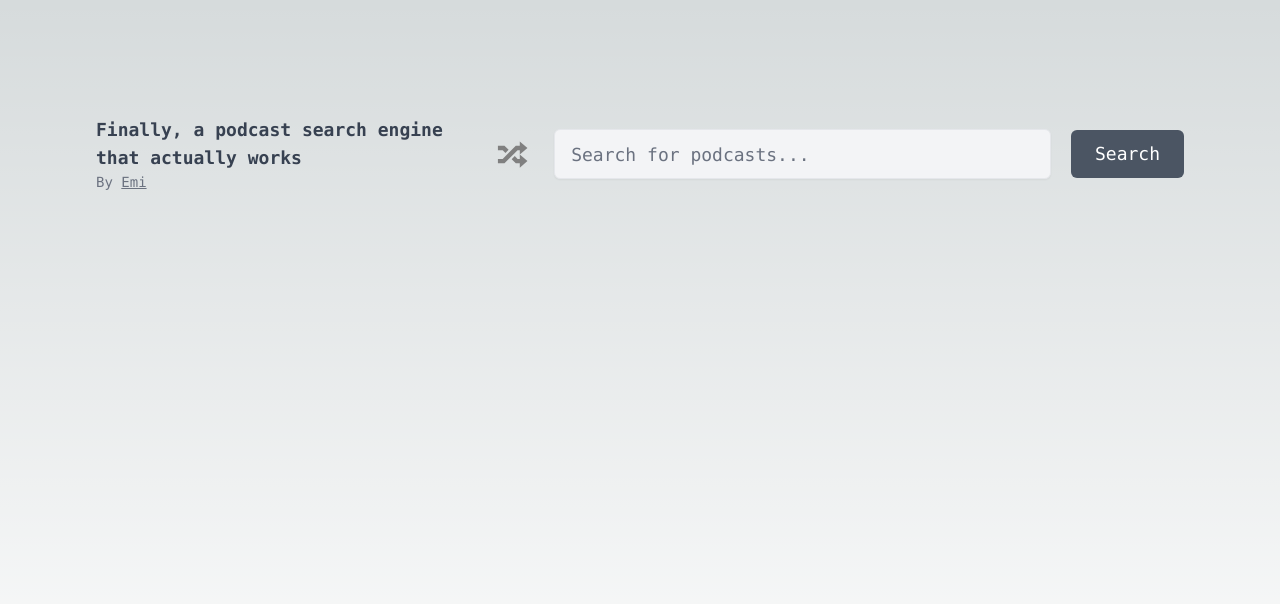
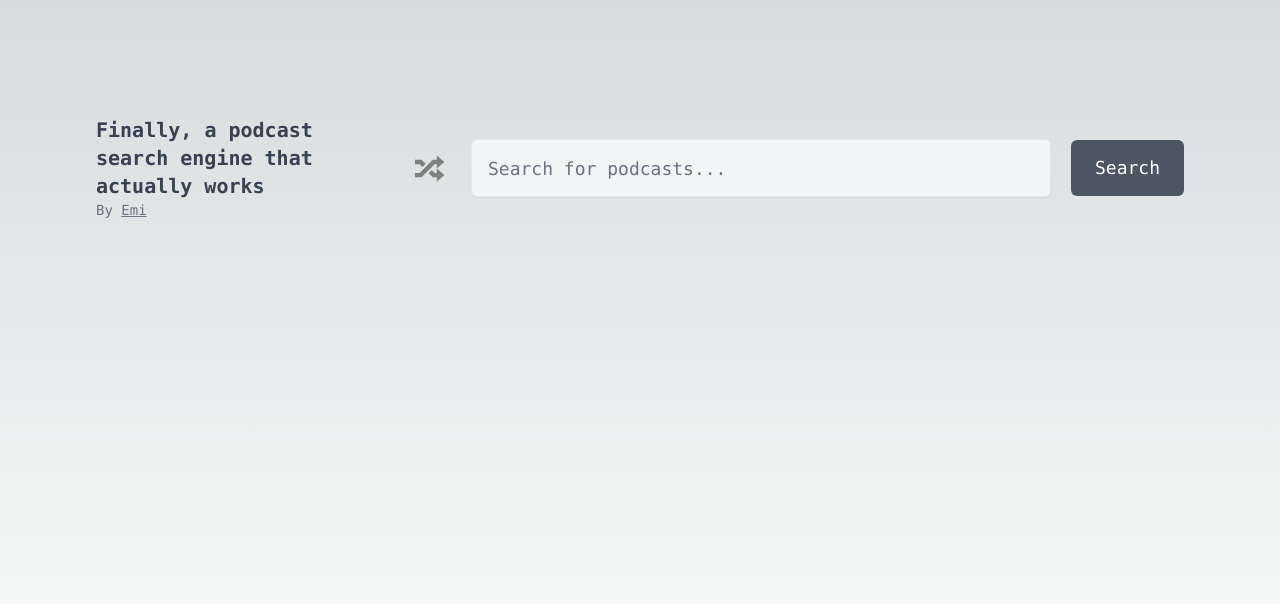
Before and after one commit to technoabsurdist/find-good-podcasts, a Next.js app: page / in a window 1280 px wide. Shown: the top 604 px of the page. Built offline with nearby package versions, Linux system fonts and the light colour scheme.

Commit message:
UI changes

```diff
--- a/src/app/page.tsx
+++ b/src/app/page.tsx
@@ -10,11 +10,11 @@ export default function Home() {
     <>
       <main className="flex min-h-screen flex-col items-center justify-between p-24">
         <div className="pb-4 z-10 mt-5 max-w-7xl w-full flex items-center justify-between font-mono text-sm">
-          <div className='flex flex-col'>
-            <p className='text-gray-700 text-lg font-semibold mr-7'>
+          <div className='flex flex-col max-w-[300px]'>
+            <p className='text-gray-700 text-xl font-semibold mr-7'>
               <span className='font-extrabold'>Finally</span>, a podcast search engine that actually works
             </p>
-            <p className='text-gray-500 text-sm'>By <a className='underline' target="_blank" href="https://emilioandere.com/">Emi</a></p>
+            <p className='text-gray-500 text-md'>By <a className='underline' target="_blank" href="https://github.com/technoabsurdist">Emi</a></p>
           </div>
           <Search setResults={setResults}/>
         </div>
--- a/src/components/search.tsx
+++ b/src/components/search.tsx
@@ -65,14 +65,14 @@ export function Search({setResults}: SearchProps) {
         <RandomIcon height='2.5em' fill='gray' />
       </Button>
       <Input
-        className="shadow-sm flex-1 py-6 px-4 rounded-l-md bg-gray-100 dark:bg-gray-800 focus:outline-none !focus:outline-gray-600 text-lg"
+        className="shadow-sm flex-1 py-7 px-4 rounded-l-md bg-gray-100 dark:bg-gray-800 focus:outline-none !focus:outline-gray-600 text-lg"
         placeholder="Search for podcasts..."
         type="search"
         value={inputValue}
         onChange={e => setInputValue(e.target.value)}
       />
       <Button
-        className="ml-5 bg-gray-600 hover:bg-gray-800 text-white font-medium py-6 px-6 rounded-r-md text-lg"
+        className="ml-5 bg-gray-600 hover:bg-gray-800 text-white font-medium py-7 px-6 rounded-r-md text-lg"
         type="submit"
         onClick={handleSubmit}
       >
@@ -84,9 +84,9 @@ export function Search({setResults}: SearchProps) {
 }
 
 const randomOptions = [
-  "Story of Elon Musks founding of SpaceX",
+  "Story of Elon Musk founding SpaceX",
   "Incepetion of the Apollo Program",
-  "Satya Nadella creates Microsoft V2 by pushing for cloud",
+  "Satya Nadella and the Cloud Transformation of Microsoft",
   "The Birth of Google DeepMind",
   "Rise of the Tesla Electric Car Empire",
   "The Founding of Alibaba and E-commerce in China",
```
